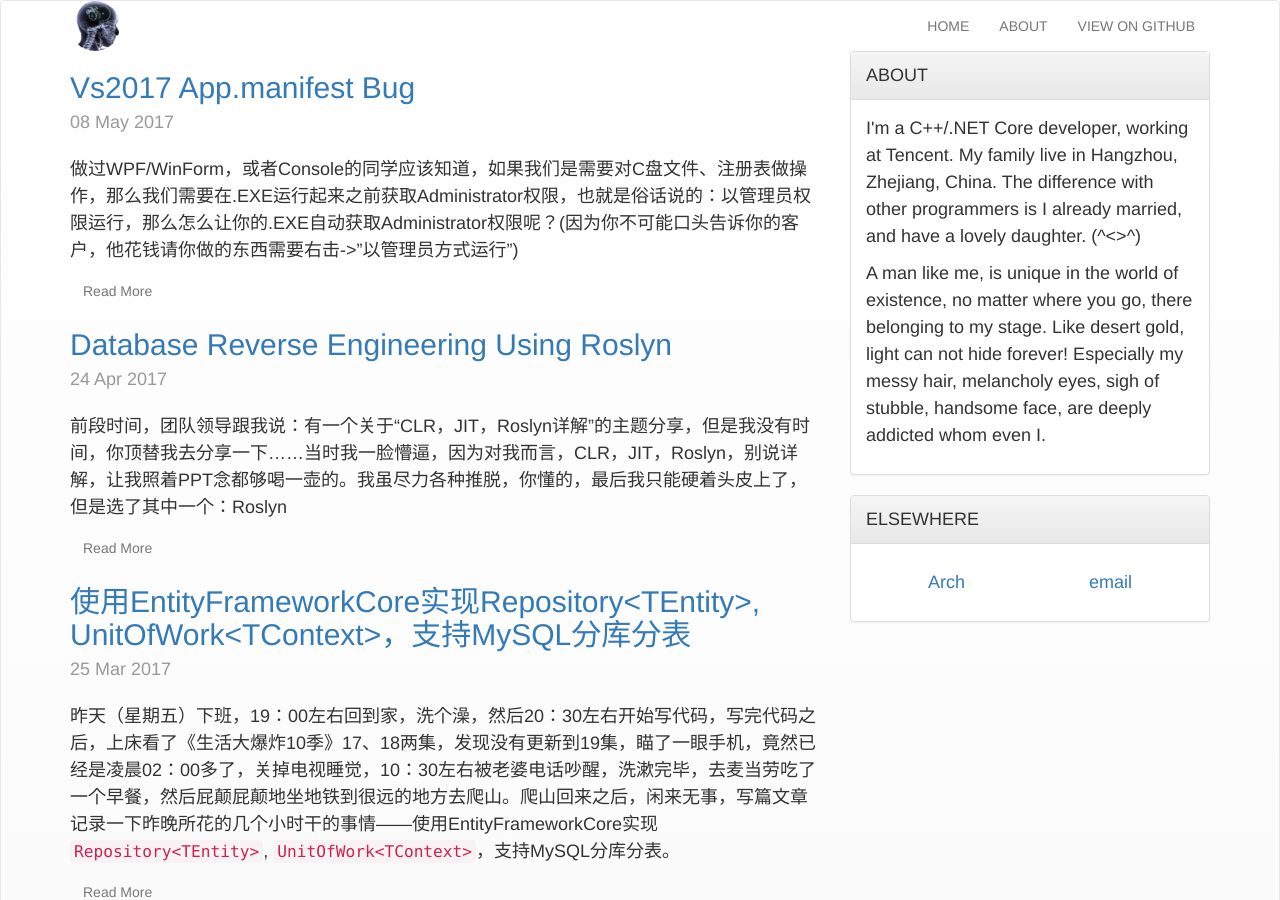
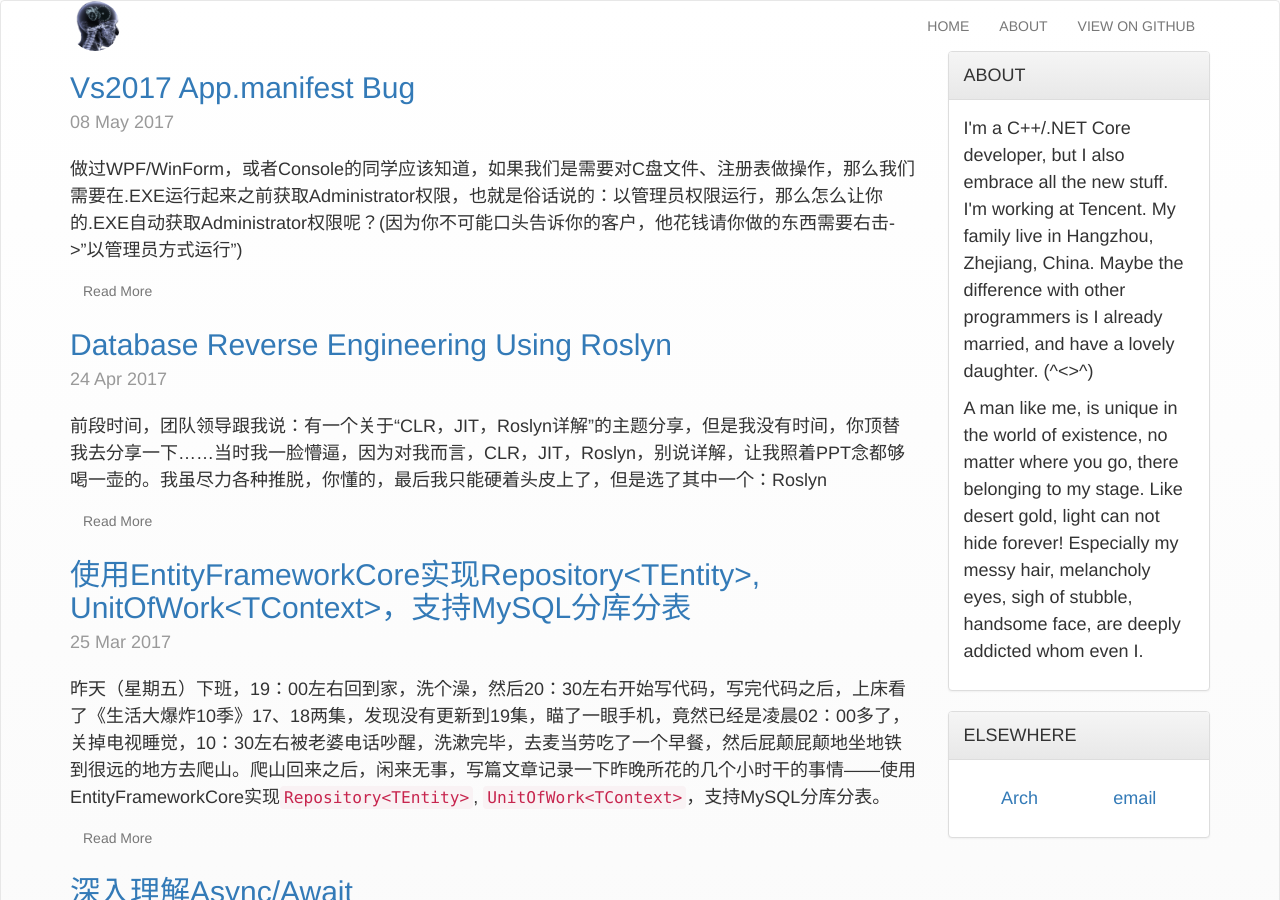
Before and after one commit to rigofunc/xyting.github.io, a Jekyll site: the page built from index.html, in a window 1280 px wide and 900 px high. Built offline with Jekyll 4.4.1, drawn with Linux system fonts in a browser that asks for light colours; the list of posts is cut into pages by our own code.

Commit message:
update about me

```diff
--- a/_layouts/default.html
+++ b/_layouts/default.html
@@ -39,17 +39,16 @@
 
   <div class="container">
     <div class="row main-content">
-      <div class="col-md-8 main-content">
+      <div class="col-md-9 main-content">
         {{ content }}
       </div>
-      <div class="col-md-4">
+      <div class="col-md-3">
         <div class="panel panel-default">
           <div class="panel-heading">
             ABOUT
           </div>
           <div class="panel-body">
-            <p>I'm a C++/.NET Core developer, working at Tencent. My family live in Hangzhou, Zhejiang, China. The difference with other programmers is I already married,
-              and have a lovely daughter. (^&lt;&gt;^)</p>
+            <p>I'm a C++/.NET Core developer, but I also embrace all the new stuff. I'm working at Tencent. My family live in Hangzhou, Zhejiang, China. Maybe the difference with other programmers is I already married, and have a lovely daughter. (^&lt;&gt;^)</p>
             <p>A man like me, is unique in the world of existence, no matter where you go, there belonging to my stage. Like
               desert gold, light can not hide forever! Especially my messy hair, melancholy eyes, sigh of stubble, handsome
               face, are deeply addicted whom even I.</p>
```
